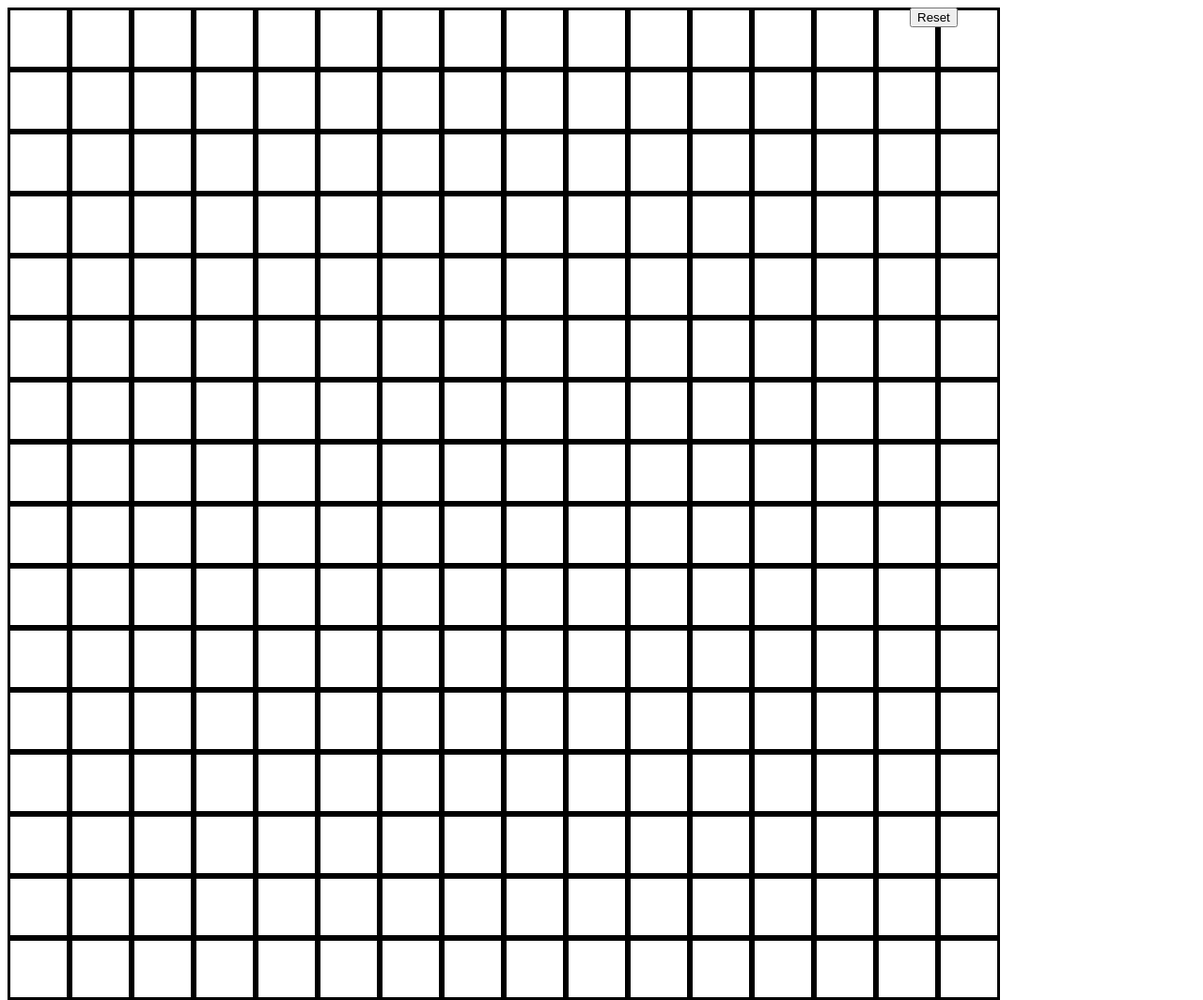
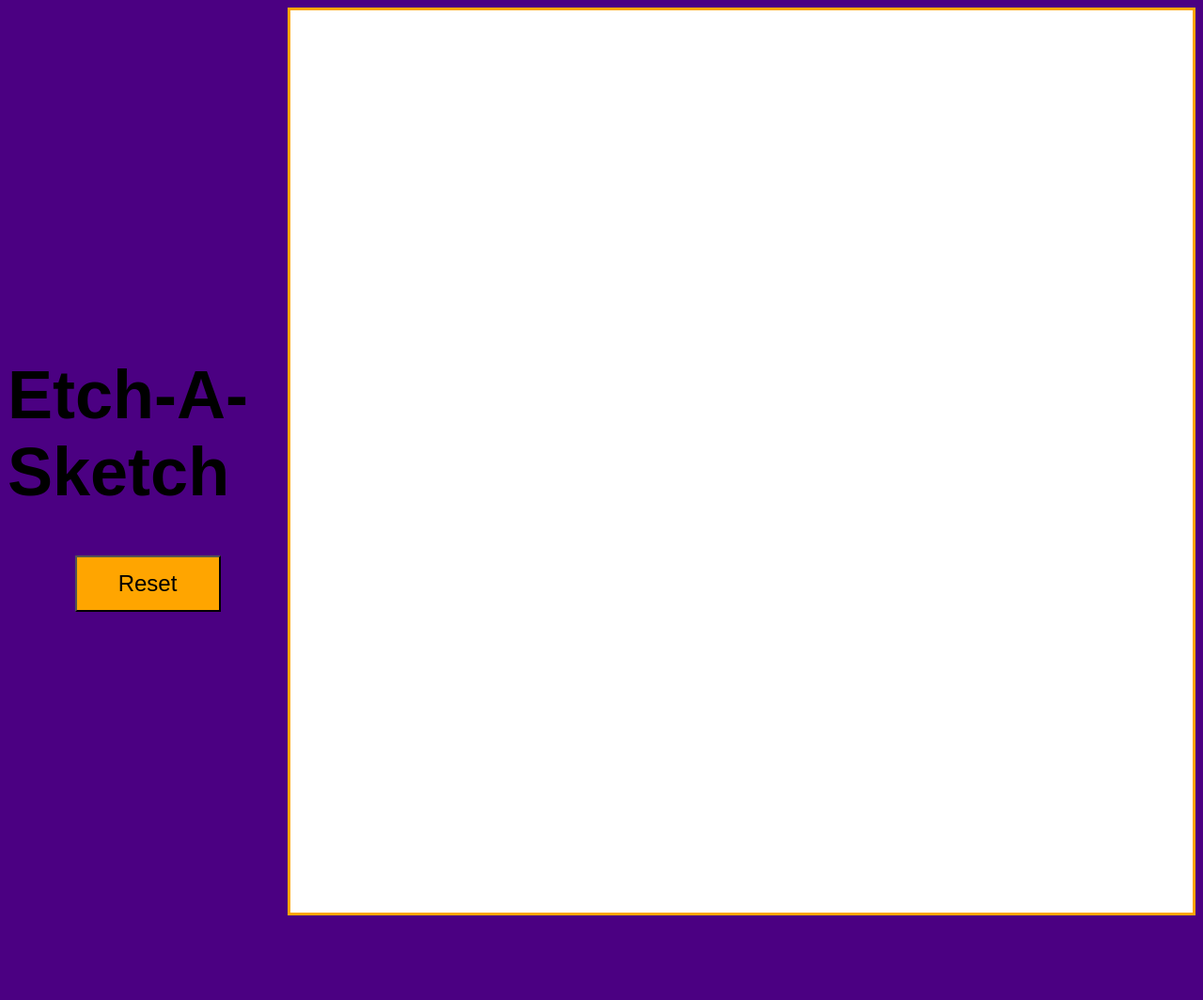
Before and after one commit to danielvec/Etch-a-Sketch, a plain HTML site: page index.html in a window 1280 px wide. Shown: the whole page at 94% size. After the commit the page ends 982 px from the top, so only its background shows below. Drawn offline with Linux system fonts and the light colour scheme; a web font is replaced by a local one.

Commit message:
style page, fit squares all into one container by removing border

```diff
--- a/index.html
+++ b/index.html
@@ -7,9 +7,14 @@
     <title>Document</title>
     <script src="script.js" defer></script>
     <link rel= "stylesheet" href="styles.css">
+    <link href="https://fonts.cdnfonts.com/css/pulang" rel="stylesheet">
 </head>
 <body>
+  <div id="left">
+    <h1>Etch-A-Sketch</h1>
     <button id="reset">Reset</button>
+  </div>
     <div id="container"></div>
+
 </body>
 </html>
--- a/script.js
+++ b/script.js
@@ -1,4 +1,5 @@
 makeSquares(16);
+//create a given number of squares to be drawn on
 function makeSquares(numSquares) {
     document.querySelector('#container').innerHTML = '';
     for (i = 0; i < numSquares; i++) {
@@ -8,31 +9,32 @@ function makeSquares(numSquares) {
             let column = document.createElement('div');
             column.className = "column"
             row.appendChild(column);
-            column.style.width = (960/numSquares) + "px";
+            column.style.minWidth = (960/numSquares) + "px";
             column.style.height = (960/numSquares) + "px";
         }
         document.getElementById("container").appendChild(row);
     } colorSquares();
 }
 
-
 button = document.querySelector('button')
 button.addEventListener('click', reload)
 
 let squares = Array.from(document.querySelectorAll(".column"));
-
+//clear all squares, allow user to choose number of squares
 function reload() {
-
+    document.querySelectorAll(".column").forEach(square => {
+        square.classList.remove("newColor"); });
     let numOfSquares = parseInt(prompt("How many squares per grid? (max 100)"));
-    //squares.forEach(square => square.style.backgroundColor = 'black');
-    makeSquares(numOfSquares);
-    //colorSquares();
-
+    if (numOfSquares < 101) {
+     makeSquares(numOfSquares);
+    }
+    else {
+        numOfSquares = parseInt(prompt("Not a valid number. How many squares per grid? (max 100)"));
+        makeSquares(numOfSquares);
+    }
 }
-
-
+//change square color to black once hovered over
 function colorSquares() {
-
     document.querySelectorAll(".column").forEach(square => {
         square.addEventListener('mouseover', () => {
             square.classList.add("newColor");
--- a/styles.css
+++ b/styles.css
@@ -3,13 +3,35 @@
     flex-direction: row;
     width: 960px;
     height: 960px;
-    float: left;
+    border: solid orange;
+    background: white;
 }
 
-.column{
-    border: solid black;
+h1 {
+    font-size: 72px;
+    font-family: pulang, sans-serif;
 }
 
 .newColor {
-    background-color: black;
+    background-color: rgb(8, 6, 6);
 }
+
+#left {
+    display: flex;
+    flex-direction: column;
+    align-items: center;
+}
+
+body {
+    display: flex;
+    align-items: center;
+    background-color:indigo;
+    justify-content: space-evenly;
+}
+
+#reset {
+    height: 60px;
+    width: 155px;
+    background-color: orange;
+    font-size: 24px;
+}
```
